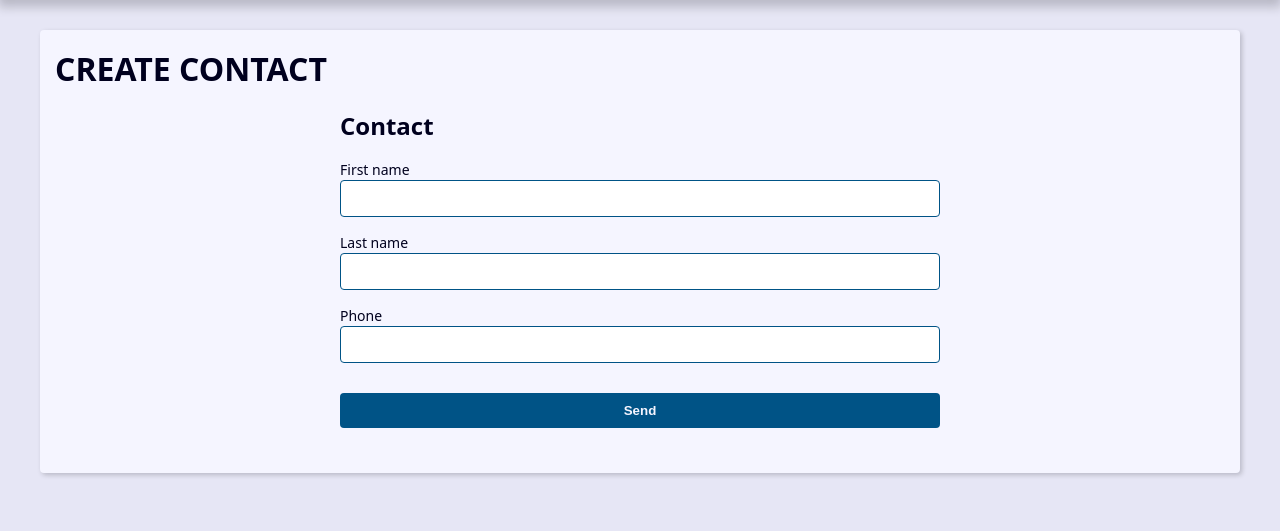
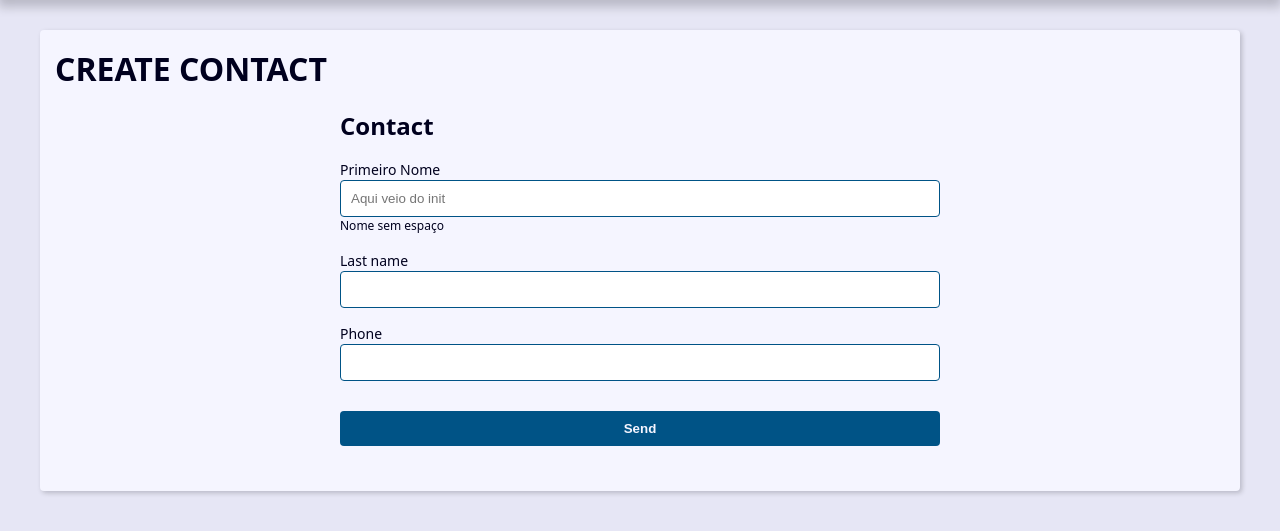
Before and after one commit to dapperdile/Agenda_Django, a Django app: page /contact/create/ in a window 1280 px wide. Shown: the part 239-770 px from the top of the page. Run offline with Django 5.2, Linux system fonts and the light colour scheme.

Commit message:
Criado widget de texto, e help_text para ser exibido no form

```diff
--- /dev/null
+++ b/contact/forms.py
@@ -0,0 +1,37 @@
+from django import forms
+from django.core.exceptions import ValidationError
+from contact.models import Contact
+
+class ContactForm(forms.ModelForm):
+    first_name = forms.CharField(
+        widget=forms.TextInput(
+            attrs={
+                'class': 'classe-a classe-b',
+                'placeholder': 'Aqui veio do init'
+            }
+        ),
+        label='Primeiro Nome',
+        help_text='Nome sem espaço'
+
+    )
+
+    class Meta:
+        model = Contact
+        fields = (
+            'first_name', 'last_name', 'phone',
+        )
+
+        # widgets = {
+        #     'first_name': forms.TextInput(),
+        # }
+
+    def clean(self):
+
+        self.add_error(
+            None,
+            ValidationError(
+                'Mensagem de Erro',
+                code='invalid'
+            )
+        )
+        return super().clean()
--- a/contact/templates/contact/create.html
+++ b/contact/templates/contact/create.html
@@ -17,6 +17,12 @@
             <label for="{{ field.id_for_label }}">{{ field.label }}</label>
             {{ field }}
             {{ field.errors }}
+
+            {% if field.help_text %}
+              <p class="help-text">
+                {{ field.help_text }}
+              </p>
+            {% endif %}
           </div>
         {% endfor %}
       </div>
--- a/contact/views/contact_forms.py
+++ b/contact/views/contact_forms.py
@@ -1,29 +1,6 @@
 from typing import Any
-from django import forms
-from django.core.exceptions import ValidationError
-from django.shortcuts import render, get_object_or_404, redirect
-from django.core.paginator import Paginator
-from django.db.models import Q
-from contact.models import Contact
-
-class ContactForm(forms.ModelForm):
-    class Meta:
-        model = Contact
-        fields = (
-            'first_name', 'last_name', 'phone',
-        )
-
-    def clean(self):
-        cleaned_data = self.cleaned_data
-
-        self.add_error(
-            None,
-            ValidationError(
-                'Mensagem de Erro',
-                code='invalid'
-            )
-        )
-        return super().clean()
+from django.shortcuts import render
+from contact.forms import ContactForm
 
 def create(request):
 
```
